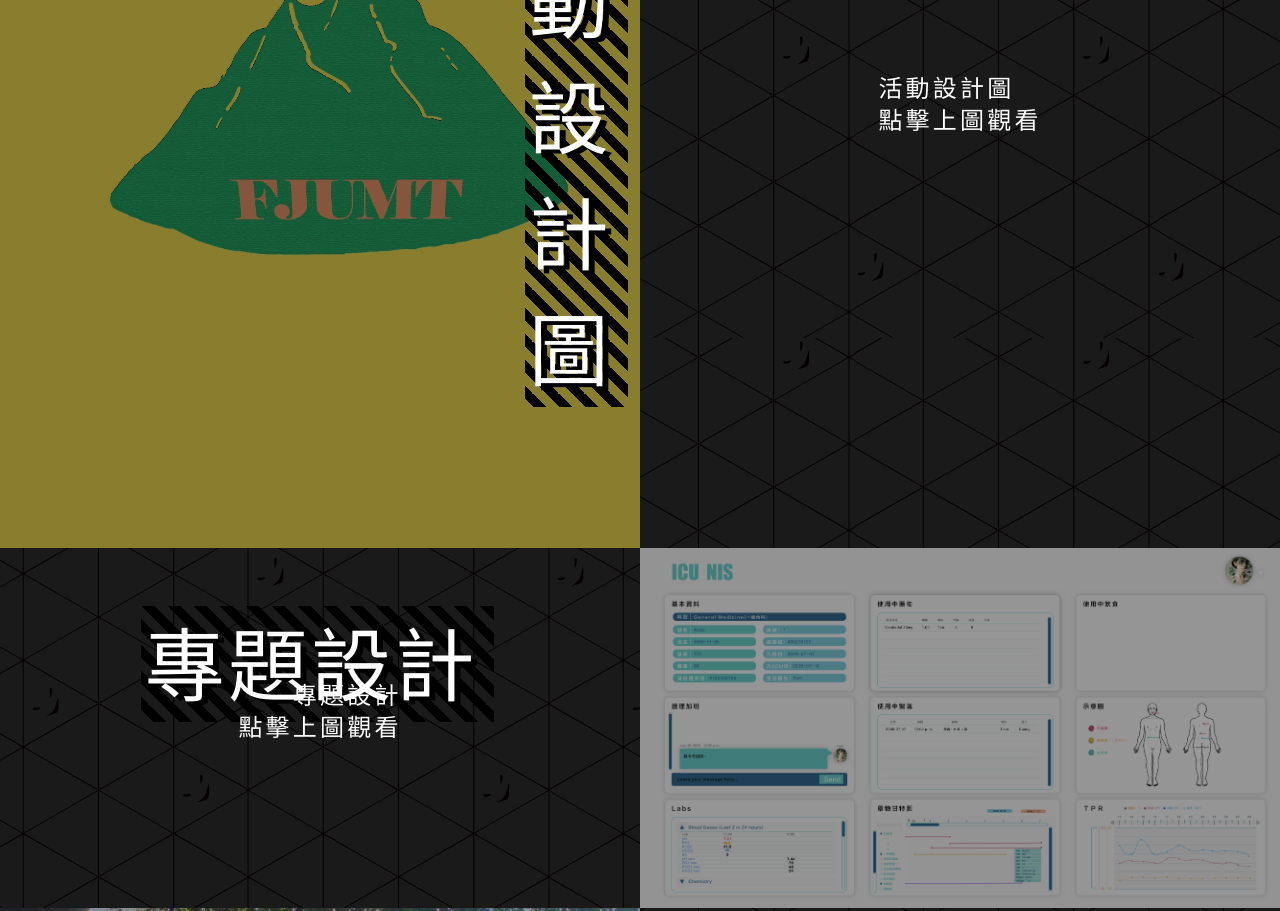
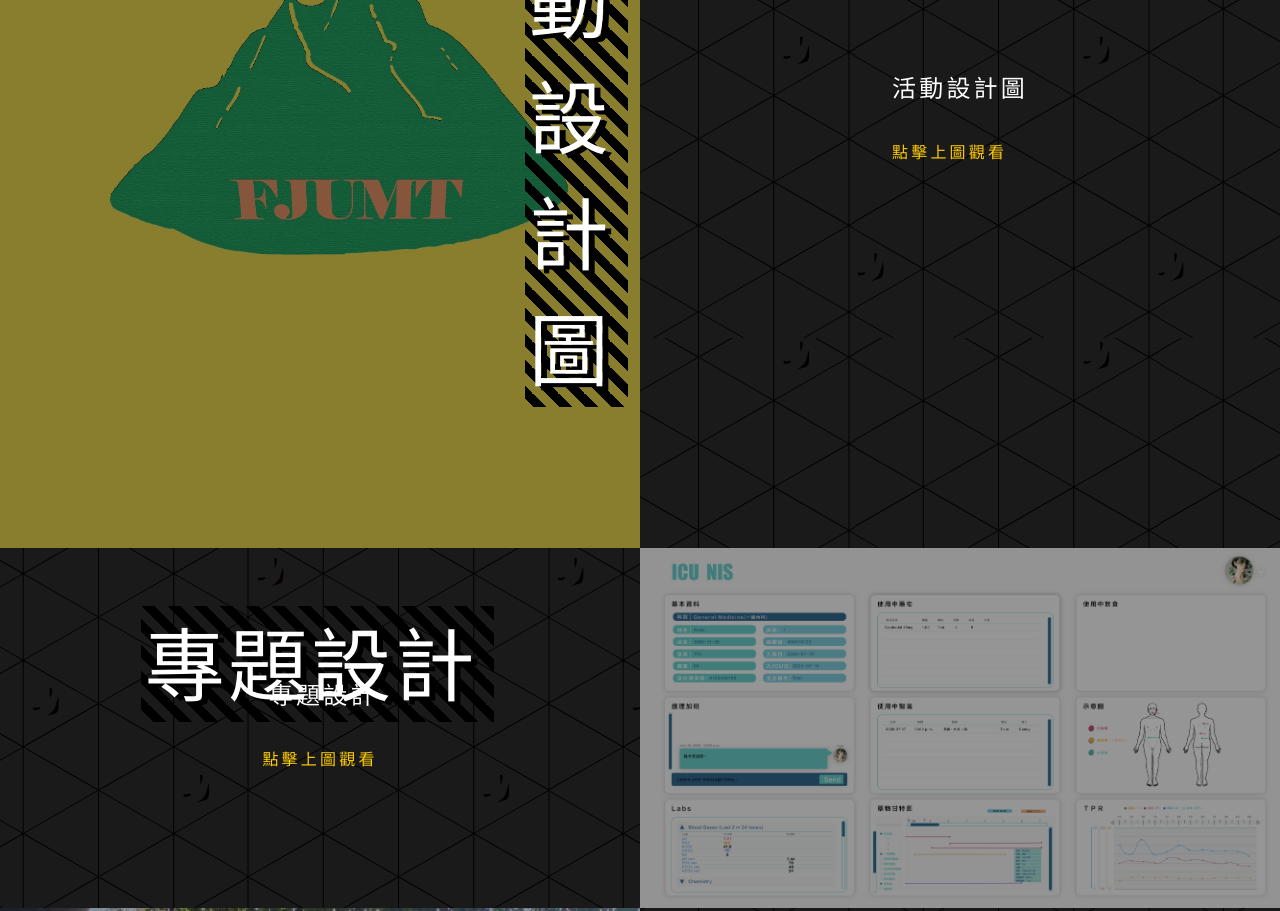
Before and after one commit to batty930/portfolio, a plain HTML site: page index.html in a window 1280 px wide. Shown: the part 4180-5091 px from the top of the page. Drawn offline with nearby package versions, Linux system fonts and the light colour scheme; a web font is replaced by a local one.

Commit message:
20250903v9

```diff
--- a/index.html
+++ b/index.html
@@ -585,7 +585,8 @@
                     </div>
                     <div class="Wcp">
                         <div class="Wcpc WcpcR" data-aos="fade-up" data-aos-delay="300">
-                            <p class="Wcpp1">活動設計圖<br>點擊上圖觀看</p>
+                            <p class="Wcpp1">活動設計圖</p>
+                            <p class="Wcpp2">點擊上圖觀看</p>
 
                         </div>
                     </div>
@@ -613,8 +614,8 @@
                     </div>
                     <div class="Wcp">
                         <div class="Wcpc WcpcL" data-aos="fade-up" data-aos-delay="300">
-                            <p class="Wcpp1">專題設計<br>點擊上圖觀看</p>
-
+                            <p class="Wcpp1">專題設計</p>
+                            <p class="Wcpp2">點擊上圖觀看</p>
                         </div>
                     </div>
                 </div>
@@ -653,7 +654,8 @@
                     </div>
                     <div class="Wcp">
                         <div class="Wcpc WcpcR" data-aos="fade-up" data-aos-delay="300">
-                            <p class="Wcpp1">重要經歷照片<br>點擊上圖觀看</p>
+                            <p class="Wcpp1">重要經歷照片</p>
+                            <p class="Wcpp2">點擊上圖觀看</p>
                             <div class="Wcpdate">
                             </div>
                         </div>
```
